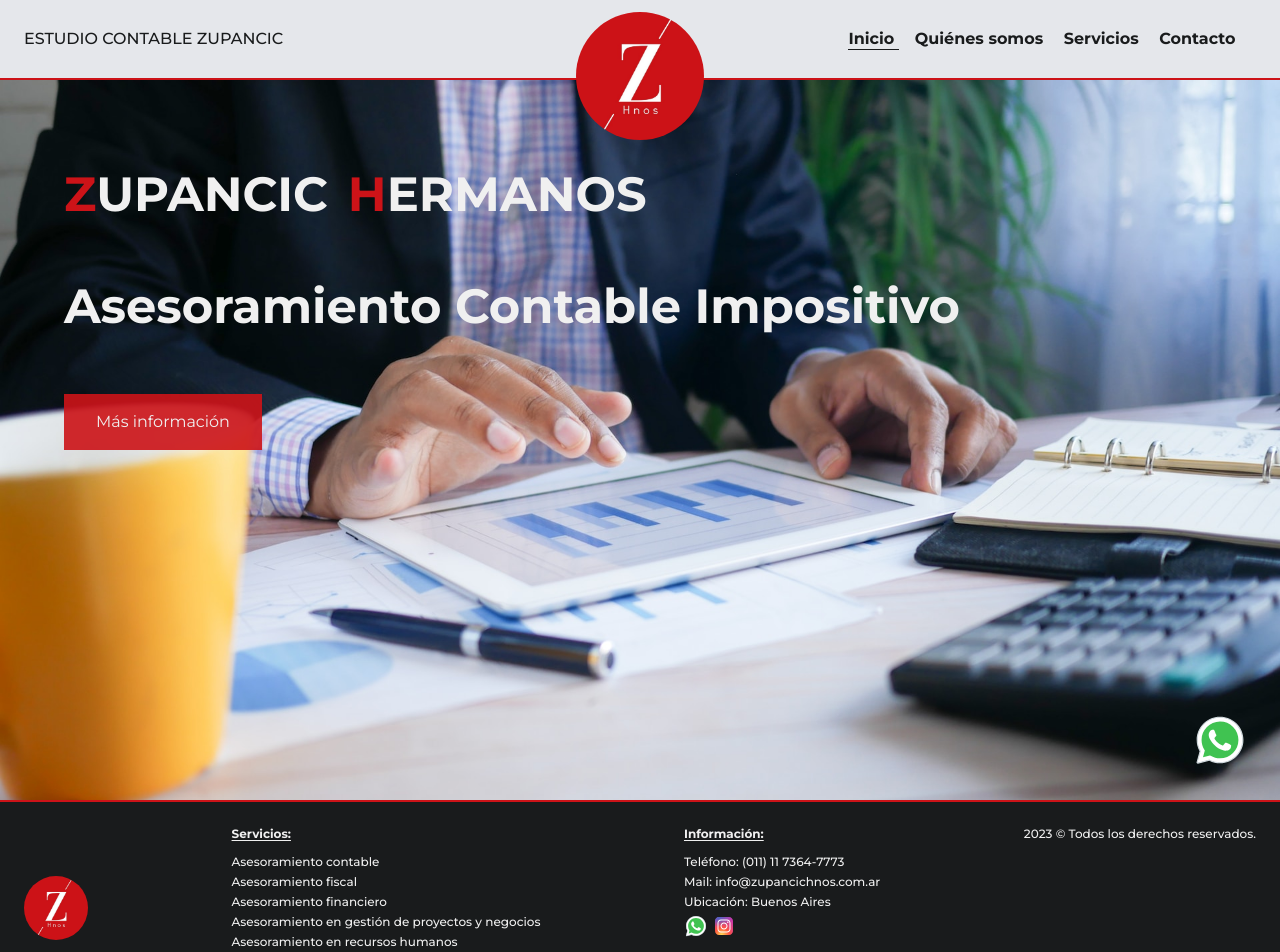
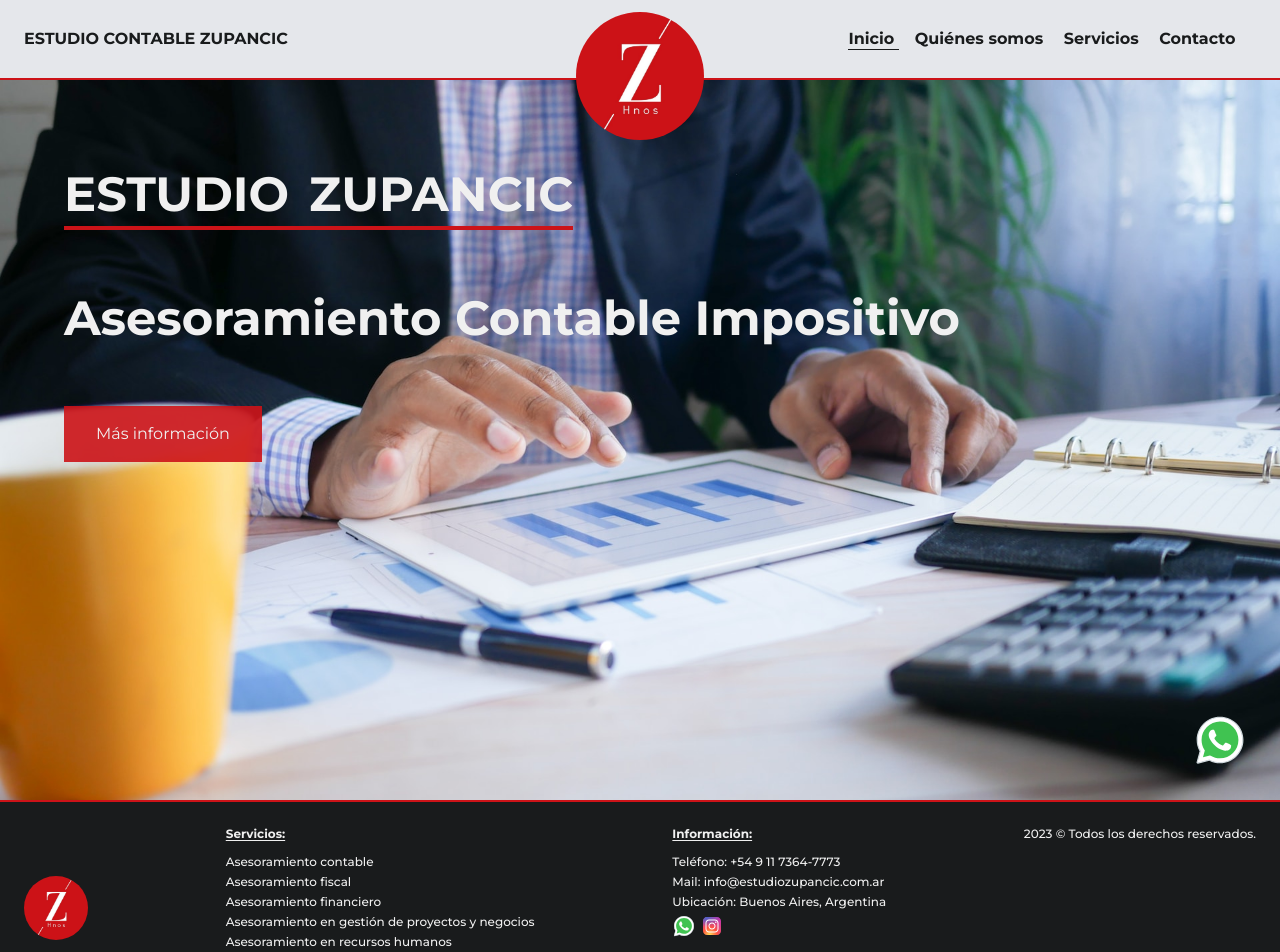
Before and after one commit to ivanberruet/zupancic-hnos, a Next.js app: page / in a window 1280 px wide. Shown: the top 952 px of the page. Built offline with nearby package versions, Linux system fonts and the light colour scheme.

Commit message:
Cambios 18/7

```diff
--- a/src/components/Footer.js
+++ b/src/components/Footer.js
@@ -25,12 +25,12 @@ export default function Footer() {
 				<ul className=' w-max flex flex-col gap-1 items-center text-xs md:items-start md:flex-auto md:flex-shrink-0 lg:!flex-none'>
 					<div className='font-bold underline underline-offset-2 mb-2'>Información:</div>
 					<Link href={process.env.NEXT_PUBLIC_WP_LINK} target='_blank'>
-						<p className=''>Teléfono: (011) 11 7364-7773</p>
+						<p className=''>Teléfono: +54 9 11 7364-7773</p>
 					</Link>
 					<Link href="mailto:info@zupancichnos.com.ar">
-						<p className=''>Mail: info@zupancichnos.com.ar</p>
+						<p className=''>Mail: info@estudiozupancic.com.ar</p>
 					</Link>
-					<p className=''>Ubicación: Buenos Aires</p>
+					<p className=''>Ubicación: Buenos Aires, Argentina</p>
 					<ul className='flex gap-1'>
 						<Link href={process.env.NEXT_PUBLIC_WP_LINK} target='_blank' >
 							<WhatsApp className='w-6 h-6' />
--- a/src/components/NavBar.js
+++ b/src/components/NavBar.js
@@ -47,7 +47,7 @@ export default function NavBar() {
 			{/*Desktop*/}
 			<div className='w-full hidden
 			md:inline-block md:text-xs
-			lg:!text-base'>
+			lg:!text-base font-bold'>
 				ESTUDIO CONTABLE ZUPANCIC
 			</div>
 
--- a/src/config/nodemailer.js
+++ b/src/config/nodemailer.js
@@ -16,5 +16,5 @@ export const transporter = nodemailer.createTransport({
 
 export const mailOptions = {
 	from:email,
-	to:"info@zupancichnos.com.ar"
+	to:"info@estudiozupancic.com.ar"
 }
--- a/src/pages/_app.js
+++ b/src/pages/_app.js
@@ -20,7 +20,7 @@ export default function App({ Component, pageProps }) {
 			<Head>
 				<meta name="viewport" content="width=device-width, initial-scale=1" />
 				<link rel="icon" href="/favicon.ico" />
-				<title>Zupancic Hermanos</title>
+				<title>Estudio Zupancic</title>
 			</Head>
 			<main className={`${montserrat.className} relative bg-light dark:bg-dark w-full min-h-screen`}>
 				<NavBar />
--- a/src/pages/about.js
+++ b/src/pages/about.js
@@ -7,13 +7,13 @@ export default function About() {
 	return (
 		<>
 			<Head>
-				<title>Zupancic Hnos. | Quiénes somos</title>
+				<title>Estudio Zupancic | Quiénes somos</title>
 				<meta name="description" content="description"/>
 			</Head>
 			<main className="flex flex-col min-h-screen text-dark pt-[60px] md:pt-[80px] lg:pt-[90px]">
 				<Layout className='pt-[60px] xl:!pt-28'>
 					<AnimatedText text="¿Quiénes somos?" className='text-dark text-center text-4xl xl:text-5xl'/>
-					<div className='w-full h-[300px] mx-auto my-10 bg-about bg-cover bg-center overflow-hidden'>
+					<div className='w-full h-[500px] mx-auto my-10 bg-about bg-cover bg-center overflow-hidden'>
 					</div>
 					<div className='mt-12 flex flex-col gap-2 text-dark text-lg xl:text-xl'>
 						<p className='text-justify'>
--- a/src/pages/api/contact.js
+++ b/src/pages/api/contact.js
@@ -19,7 +19,7 @@ export default async function handler(req, res) {
 	 	try {
 	 		await transporter.sendMail({
 	 			...mailOptions,
-	 			subject: "Consulta - Zupancic Hermanos",
+	 			subject: "Consulta - Estudio Zupancic",
 	 			...generateEmailContent(data)
 	 		})
 	 		return res.status(200).json({success: true})
--- a/src/pages/contact.js
+++ b/src/pages/contact.js
@@ -47,7 +47,7 @@ export default function Contact() {
 	return (
 		<>
 			<Head>
-				<title>Zupancic Hnos. | Contacto</title>
+				<title>Estudio Zupancic | Contacto</title>
 				<meta name="description" content="description"/>
 			</Head>
 			<main className="flex flex-col min-h-screen text-dark pt-[60px] md:pt-[80px] lg:pt-[90px]">
@@ -60,13 +60,13 @@ export default function Contact() {
 						<div className='w-full lg:w-[400px] bg-dark/20 mt-6 p-4 rounded-md flex flex-col gap-2 shadow-xl'>
 							<h2 className='font-bold text-xl mb-4 xl:text-2xl'>Consúltenos Directamente</h2>
 							<div className='flex items-center gap-2'>
-								<AiOutlinePhone className='text-primary' /> (011) 11 7364-7773
+								<AiOutlinePhone className='text-primary' /> +54 9 11 7364-7773
 							</div>
 							<div className='flex items-center gap-2'>
-								<AiOutlineMail className='text-primary' /> <Link href="mailto:info@zupancichnos.com.ar">info@zupancichnos.com.ar</Link>
+								<AiOutlineMail className='text-primary' /> <Link href="mailto:info@zupancichnos.com.ar">info@estudiozupancic.com.ar</Link>
 							</div>
 							<div className='flex items-center gap-2'>
-								<FiMapPin className='text-primary' /> Buenos Aires
+								<FiMapPin className='text-primary' /> Buenos Aires, Argentina
 							</div>
 						</div>
 						<form className='w-full lg:w-[60%] mx-auto shadow-xl mt-6 p-4 rounded-md flex flex-col' onSubmit={onSubmit}>
--- a/src/pages/index.js
+++ b/src/pages/index.js
@@ -7,19 +7,21 @@ export default function Home() {
   return (
 		<>
 			<Head>
-			<title>Zupancic Hnos. | Inicio</title>
+			<title>Estudio Zupancic | Inicio</title>
         <meta name="description" content="Generated by create next app" />
 			</Head>
 			<main className="flex flex-col min-h-screen pt-[60px] md:pt-[80px] lg:pt-[90px] bg-home bg-cover bg-center text-light">
 				<Layout className="pt-24 lg:pt-32 xl:!pt-36"
 				>
 					<div className="w-full pl-6 flex flex-col gap-10 xl:gap-16">
-						<p className="flex flex-col w-full md:flex-row">
+						<p className="flex flex-col w-fit md:flex-row border-b-4 border-primary pb-2">
 							<span className="text-4xl font-bold xl:text-5xl">
-								<span className="text-primary">Z</span>UPANCIC
+								{/* <span className="text-primary">E</span>STUDIO */}
+								ESTUDIO
 							</span>
 							<span className="text-4xl font-bold md:ml-5 xl:text-5xl">
-								<span className="text-primary">H</span>ERMANOS
+								{/* <span className="text-primary">Z</span>UPANCIC */}
+								ZUPANCIC
 							</span>
 						</p>
 						<AnimatedText text="Asesoramiento contable impositivo" className="w-full font-bold text-4xl xl:text-5xl" />
--- a/src/pages/services.js
+++ b/src/pages/services.js
@@ -15,7 +15,7 @@ export default function Services() {
 	return (
 		<>
 			<Head>
-				<title>Iván Berruet | Servicios</title>
+				<title>Estudio Zupancic | Servicios</title>
 				<meta name="description" content="description"/>
 			</Head>
 			<main className="flex flex-col min-h-screen text-dark pt-[60px] md:pt-[80px] lg:pt-[90px]">
--- a/tailwind.config.js
+++ b/tailwind.config.js
@@ -16,12 +16,13 @@ module.exports = {
 			colors: {
 				dark: "#191B1C",
 				light: "#f0f0f0",
-				primary: "#CC1318", //
-				primaryDark: "#12CC43", //
+				// primary: "#0f528e", // Blue
+				primary: "#CC1318", // Red
+				primaryDark: "#12CC43",
 			},
 			backgroundImage:{
 				'home': "url('../../public/home.jpg')",
-				'about': "url('../../public/about.jpg')",
+				'about': "url('../../public/about3.jpg')",
 			},
 		},
 		screens: {
```
Also changed, not shown: public/about3.jpg (added), 1 other file (tests, documents, lock files or other folders).
